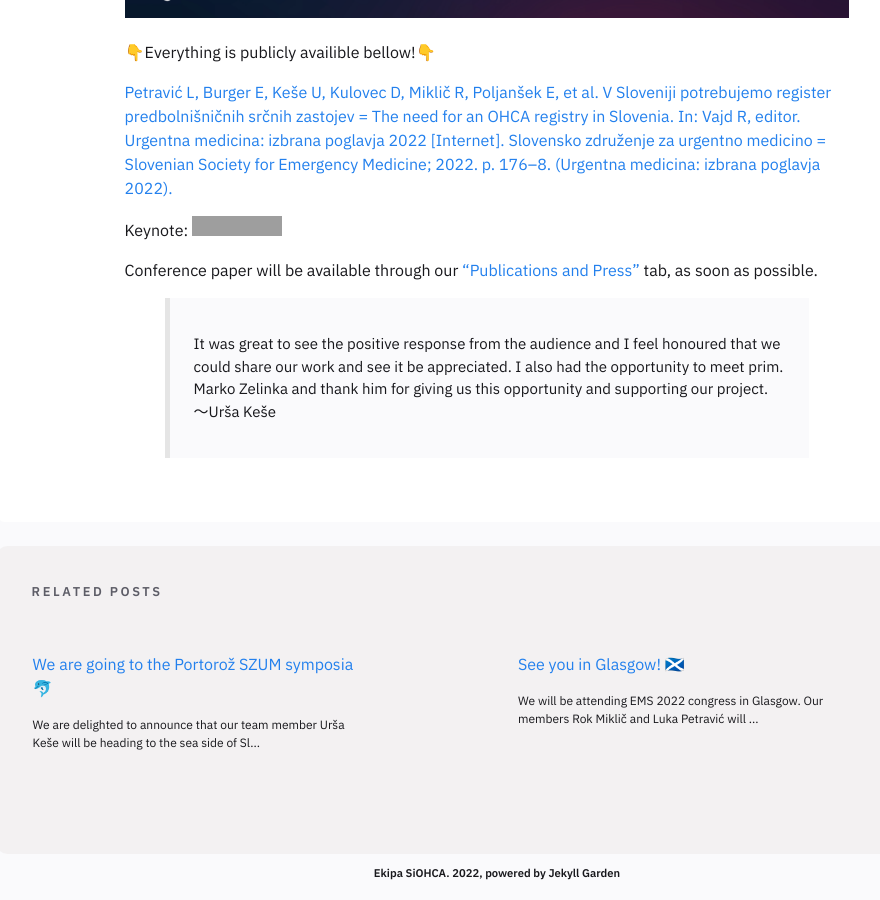
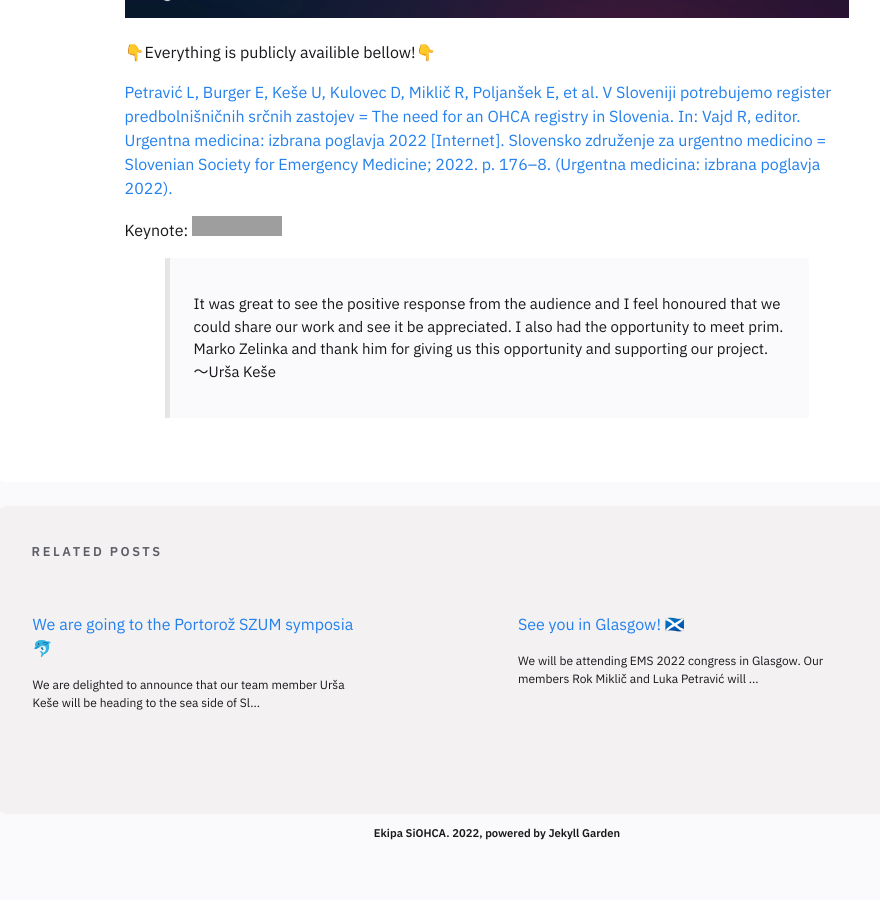
Before and after one commit to SterArcher/OHCA-registry-Slovenia, a Jekyll site: the page built from _posts/2022-06-19-SZUM_2022.md, in a window 1280 px wide and 900 px high, scrolled down 1828 px. Shown: the whole window, without its empty margins (153-1033 px from the left). Built offline with Jekyll 4.4.1, drawn with Linux system fonts in a browser that asks for light colours; nearby versions of some CDN libraries; grey boxes are pictures that could not be loaded.

Commit message:
Update 2022-06-19-SZUM_2022.md

```diff
--- a/_posts/2022-06-19-SZUM_2022.md
+++ b/_posts/2022-06-19-SZUM_2022.md
@@ -21,8 +21,5 @@ After the main lectures followed open topics segment, where I presented our conf
 Keynote: [![DOI](https://zenodo.org/badge/DOI/10.5281/zenodo.6644869.svg)](https://doi.org/10.5281/zenodo.6644869)
 
 
-
-Conference paper will be available through our [“Publications and Press”](https://siohca.um.si/publications/) tab, as soon as possible.
-
 > It was great to see the positive response from the audience and I feel honoured that we could share our work and see it be appreciated. I also had the opportunity to meet prim. Marko Zelinka and thank him for giving us this opportunity and supporting our project.
 〜Urša Keše
```
